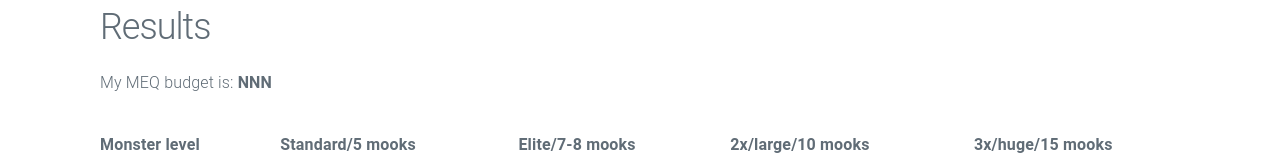
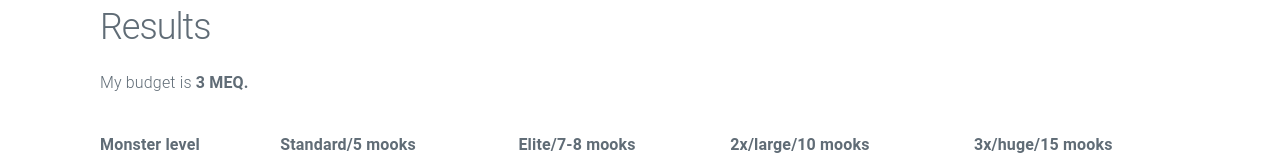
Before and after one commit to ben/13acalc, a Svelte app: page / in a window 1280 px wide. Shown: the part 162-322 px from the top of the page. Built offline with nearby package versions, Linux system fonts and the light colour scheme.

Commit message:
MEQ budget

```diff
--- a/src/App.svelte
+++ b/src/App.svelte
@@ -1,11 +1,17 @@
 <script lang="ts">
-  import { writable } from 'svelte/store';
+  import { derived, writable } from "svelte/store";
 
   const state = writable({
     playercount: 3,
     level: 1,
     battlecount: 4,
-  })
+  });
+
+  const MeqBudget = derived(
+    state,
+    ($state) => {console.log($state); return [0, 1, 2, 3, 5, 7, 9, 11][$state.playercount]}
+  );
+  console.log(MeqBudget)
 </script>
 
 <main class="container">
@@ -27,7 +33,7 @@
   </div>
 
   <h2>Results</h2>
-  <p>My MEQ budget is: <strong>NNN</strong></p>
+  <p>My budget is <strong>{$MeqBudget} MEQ.</strong></p>
 
   <table>
     <thead>
```
